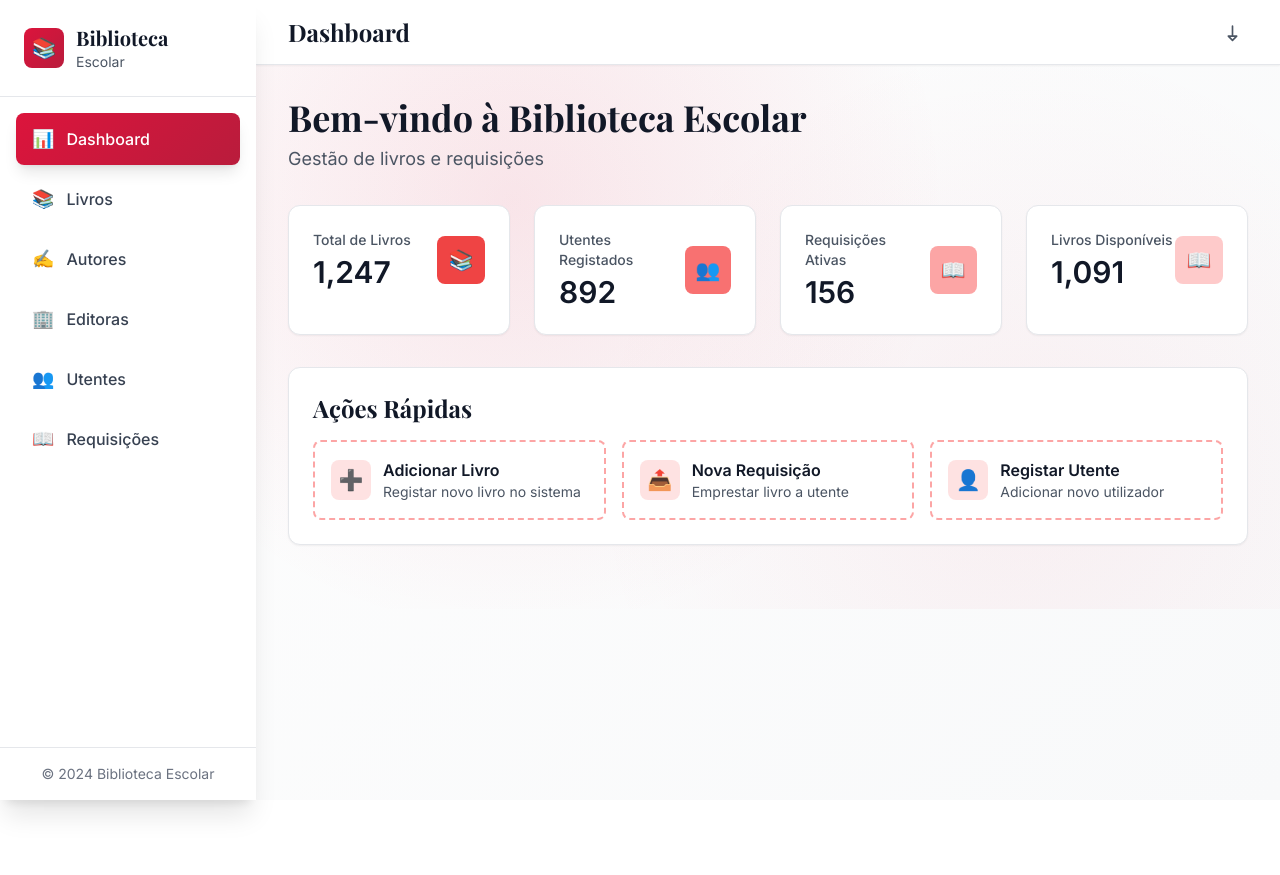
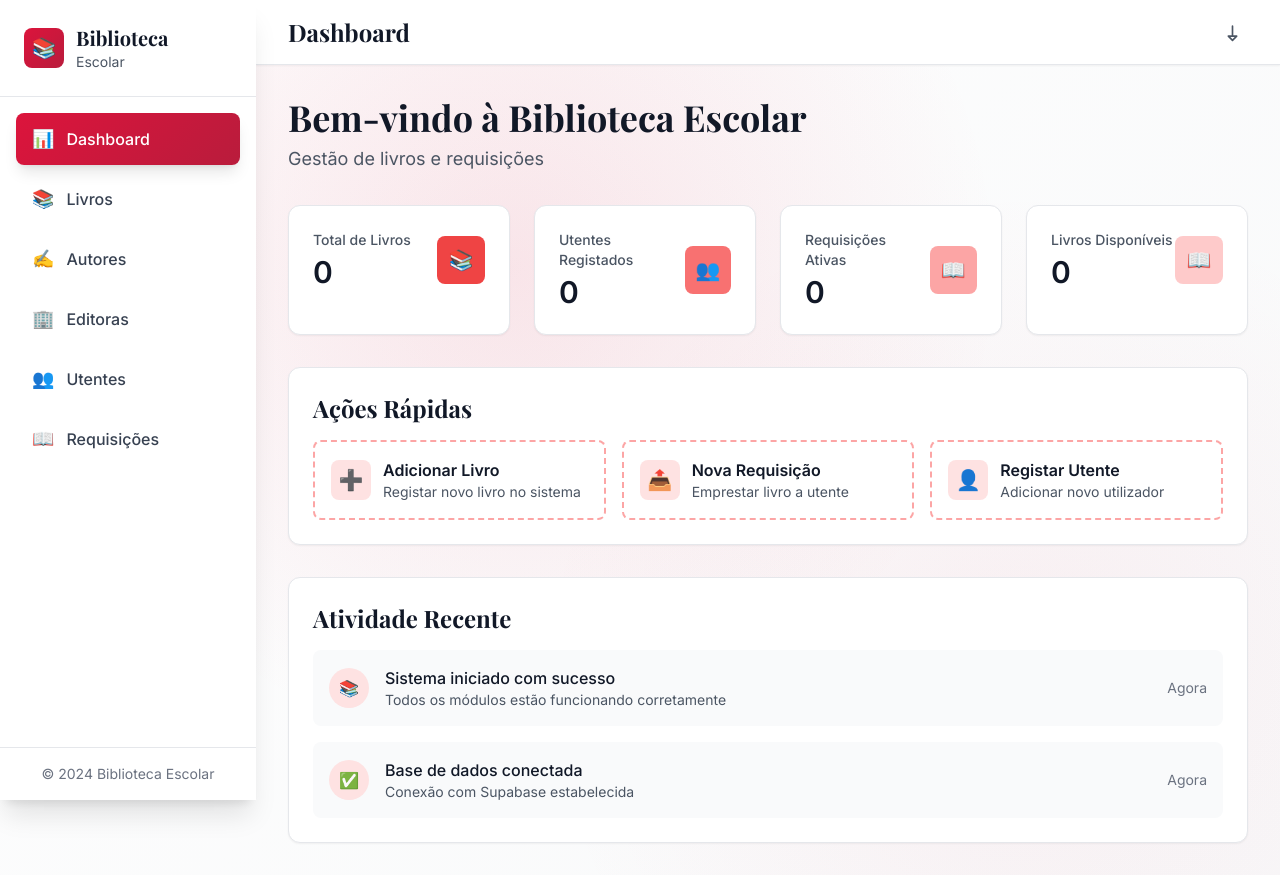
Before and after one commit to diana0ss/websites, a plain HTML site: page index.html in a window 1280 px wide. Before the commit the page ends 800 px from the top, so only its background shows below. Drawn offline with nearby package versions, Linux system fonts and the light colour scheme; no server answers.

Commit message:
index.html

```diff
--- a/index.html
+++ b/index.html
@@ -189,7 +189,7 @@
                         <div class="flex items-center justify-between">
                             <div>
                                 <p class="text-sm font-medium text-gray-600 mb-1">Total de Livros</p>
-                                <p class="text-3xl font-bold text-gray-900">1,247</p>
+                                <p class="text-3xl font-bold text-gray-900"><span id="stat-total-livros">0</span></p>
                             </div>
                             <div class="w-12 h-12 bg-red-500 rounded-lg flex items-center justify-center text-white text-xl">
                                 📚
@@ -201,7 +201,7 @@
                         <div class="flex items-center justify-between">
                             <div>
                                 <p class="text-sm font-medium text-gray-600 mb-1">Utentes Registados</p>
-                                <p class="text-3xl font-bold text-gray-900">892</p>
+                                <p class="text-3xl font-bold text-gray-900"><span id="stat-total-utentes">0</span></p>
                             </div>
                             <div class="w-12 h-12 bg-red-400 rounded-lg flex items-center justify-center text-white text-xl">
                                 👥
@@ -213,7 +213,7 @@
                         <div class="flex items-center justify-between">
                             <div>
                                 <p class="text-sm font-medium text-gray-600 mb-1">Requisições Ativas</p>
-                                <p class="text-3xl font-bold text-gray-900">156</p>
+                                <p class="text-3xl font-bold text-gray-900"><span id="stat-requisicoes-ativas">0</span></p>
                             </div>
                             <div class="w-12 h-12 bg-red-300 rounded-lg flex items-center justify-center text-white text-xl">
                                 📖
@@ -225,7 +225,7 @@
                         <div class="flex items-center justify-between">
                             <div>
                                 <p class="text-sm font-medium text-gray-600 mb-1">Livros Disponíveis</p>
-                                <p class="text-3xl font-bold text-gray-900">1,091</p>
+                                <p class="text-3xl font-bold text-gray-900"><span id="stat-livros-disponiveis">0</span></p>
                             </div>
                             <div class="w-12 h-12 bg-red-200 rounded-lg flex items-center justify-center text-xl">
                                 📖
@@ -269,6 +269,35 @@
                         </div>
                     </div>
                 </div>
+
+                <!-- Recent Activity -->
+                <div class="bg-white rounded-xl shadow-sm border border-gray-200 p-6">
+                    <h2 class="serif-font text-2xl font-bold text-gray-900 mb-4">Atividade Recente</h2>
+                    <div class="space-y-4">
+                        <div class="flex items-center space-x-4 p-4 bg-gray-50 rounded-lg">
+                            <div class="w-10 h-10 bg-red-100 rounded-full flex items-center justify-center">
+                                <span class="text-red-600">📚</span>
+                            </div>
+                            <div class="flex-1">
+                                <p class="font-medium text-gray-900">Sistema iniciado com sucesso</p>
+                                <p class="text-sm text-gray-600">Todos os módulos estão funcionando corretamente</p>
+                            </div>
+                            <span class="text-sm text-gray-500">Agora</span>
+                        </div>
+
+                        <div class="flex items-center space-x-4 p-4 bg-gray-50 rounded-lg">
+                            <div class="w-10 h-10 bg-red-100 rounded-full flex items-center justify-center">
+                                <span class="text-red-600">✅</span>
+                            </div>
+                            <div class="flex-1">
+                                <p class="font-medium text-gray-900">Base de dados conectada</p>
+                                <p class="text-sm text-gray-600">Conexão com Supabase estabelecida</p>
+                            </div>
+                            <span class="text-sm text-gray-500">Agora</span>
+                        </div>
+                    </div>
+                </div>
+            </div>
 
             <!-- Livros Section -->
             <div id="livros" class="main-content hidden">
@@ -363,7 +392,7 @@
                 <div class="flex flex-col sm:flex-row sm:items-center sm:justify-between mb-6">
                     <div>
                         <h1 class="serif-font text-3xl font-bold text-gray-900 mb-2">Gestão de Editoras</h1>
-                        <p class="text-gray-600">Gerir as editoras da biblioteca</p>
+                        <p class="text-gray-600">Gerir as editoras do acervo da biblioteca</p>
                     </div>
                     <button onclick="openModal('add-editora')" class="mt-4 sm:mt-0 inline-flex items-center px-4 py-2 border border-transparent text-sm font-medium rounded-lg text-white crimson-gradient hover:shadow-lg transition-all duration-200">
                         <span class="mr-2">➕</span>
@@ -528,6 +557,7 @@
         </div>
     </div>
 
+    <script src="https://unpkg.com/@supabase/supabase-js@2/dist/umd/supabase.js"></script>
     <script src="biblioteca-script.js"></script>
 </body>
 </html>
```
